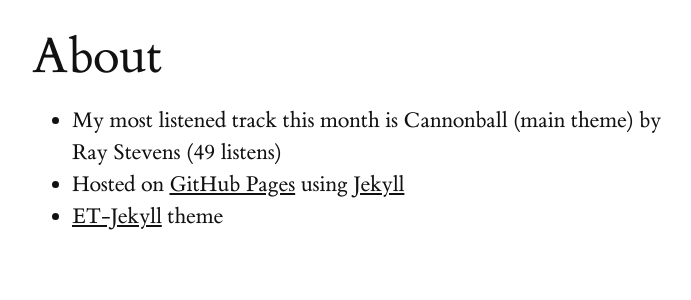
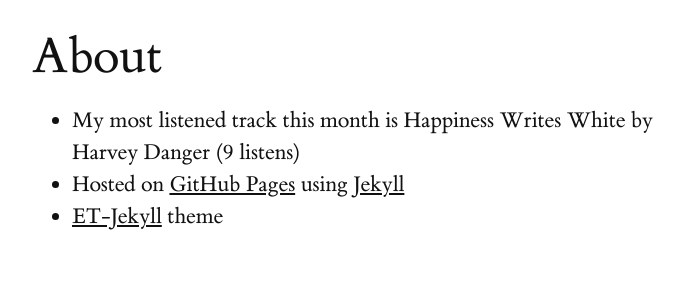
Before and after one commit to christopherdoyle/christopherdoyle.github.io, a Jekyll site: the page built from about.md, in a window 1280 px wide. Shown: the part 301-601 px from the top of the page, without its empty margins (128-819 px from the left). Built offline with Jekyll 4.4.1, drawn with Linux system fonts in a browser that asks for light colours.

Commit message:
Updated config with latest top track from last.fm

```diff
--- a/_config.yml
+++ b/_config.yml
@@ -10,7 +10,7 @@ sass:
   style: compressed
 title: Christopher Doyle
 top_track:
-  artist: Ray Stevens
-  name: Cannonball (main theme)
-  playcount: 49
+  artist: Harvey Danger
+  name: Happiness Writes White
+  playcount: 9
 url: https://christopherdoyle.github.io/
```
